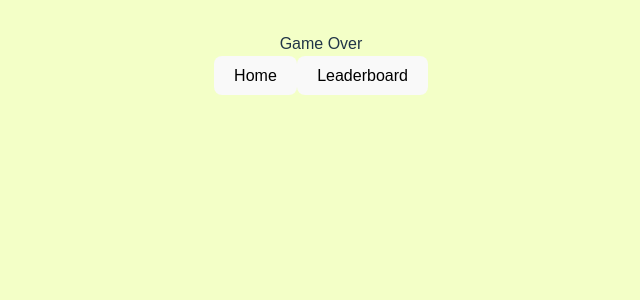
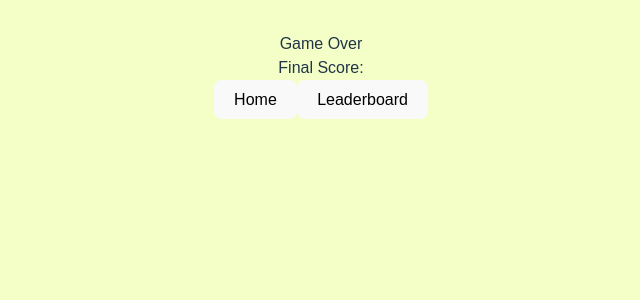
Before and after one commit to SquirtleDan/PokemonDictionary, a React (Vite) app in the folder client/vite-project/: page /gameover in a window 1280 px wide. Shown: the top 300 px of the page, without its empty margins (319-959 px from the left). Built offline with nearby package versions, Linux system fonts and the light colour scheme.

Commit message:
feat: implement final score and gameover

```diff
--- a/client/vite-project/src/App.jsx
+++ b/client/vite-project/src/App.jsx
@@ -22,10 +22,10 @@ function App() {
       <Route path="home" element={ <Homepage/> }/>
       <Route path="/dictionary" element= { <Dictionary /> } />
       <Route path="/quiz" element= {<Quiz/>}  />
-      <Route path="gameover" element= {<Gameover />}/>
-      <Route path='graph' element={ <Graph/>}/>
-      <Route path='leaderboard' element={ <Leaderboard/>}/>
-      <Route path='timer' element= { <Timer/>}/>
+      <Route path="/gameover" element= {<Gameover />}/>
+      <Route path='/graph' element={ <Graph/>}/>
+      <Route path='/leaderboard' element={ <Leaderboard/>}/>
+      <Route path='/timer' element= { <Timer/>}/>
       </Routes>
   </Router>
   );
--- a/client/vite-project/src/components/Gameover.jsx
+++ b/client/vite-project/src/components/Gameover.jsx
@@ -1,15 +1,14 @@
-import React, { useState } from "react";
+import React from "react";
 import { Link } from "react-router-dom";
 import './Gameover.css'
 
 export default function Gameover(props) {
-    const score = props.score;
-
+    const score = props.score
 
     return(
         <>
         <div>Game Over</div>
-        <div>{score}</div>
+        <div>Final Score: {score}</div>
         <Link to="/home"><button>Home</button></Link>
         <Link to="/leaderboard"><button>Leaderboard</button></Link>
         </>
--- a/client/vite-project/src/components/Quiz.jsx
+++ b/client/vite-project/src/components/Quiz.jsx
@@ -1,6 +1,8 @@
 import React, { useEffect, useState } from 'react'
+import { useNavigate } from 'react-router-dom';
 import './Quiz.css'
 import axios from 'axios'
+import Gameover from './Gameover';
 'use strict';
 
 export default function Quiz() {
@@ -15,6 +17,10 @@ export default function Quiz() {
     const [imageUrl, setImageUrl] = useState(null);
     const [finalScore, setFinalScore] = useState(null);
     const [quizResults, setQuizResults] = useState(null);
+    const [quizResultsSent, setQuizResultsSent] = useState(false);
+
+    //Navigation
+    const navigate = useNavigate();
 
     //Use Effects
 
@@ -87,8 +93,15 @@ export default function Quiz() {
     useEffect(() => {
         if (quizResults) {
             sendResults();
+            setQuizResultsSent(true)
         }
     }, [quizResults]);
+
+    // useEffect(() => {
+    //     if (quizResultsSent) {
+    //         navigate("/gameover", {state:{score: finalScore}});
+    //     }
+    // }, [quizResultsSent]);
 
 
 
@@ -148,22 +161,19 @@ export default function Quiz() {
 
     return (
         <>
-        {/* Header */}
+        {!quizResultsSent ?
+         <>
+
         <h1>Quiz</h1>
 
-        {/* Current Score */}
+
         <h2>Current Score: {score}</h2>
         <h3>HP: {lives}</h3>
 
-        {/* Final Results */}
-        {/* <div className='final-results'>
-            <h1>Final Results</h1>
-            <button>Restart Game?</button>
-        </div> */}
 
-        {/* Question Card */}
+
         <div className='question-card'>
-            {/* Get Pokemon Image */}
+
             {singlePokeData?
             <div>
                 <img src={imageUrl} alt=""/>
@@ -174,7 +184,7 @@ export default function Quiz() {
             </div>
             : <div>Loading</div>}
 
-            {/* Pokemon English Names Buttons */}
+
             {singlePokeData?
             <>
                 <button className='english' id='button1' key="1" onClick={() => handleClick(englishNames[0].id)}>{englishNames[0].nameEnglish}</button>
@@ -185,5 +195,10 @@ export default function Quiz() {
             : <div>Loading</div>}
         </div>
         </>
+        : <Gameover score={finalScore}/>}
+
+
+
+        </>
     );
 }
```
Also changed, not shown: client/vite-project/src/components/Congratulations.css (added), client/vite-project/src/components/Congratulations.jsx (added).
